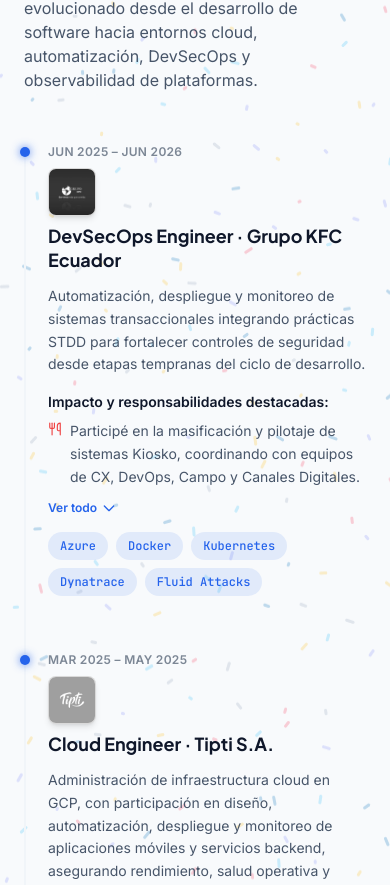
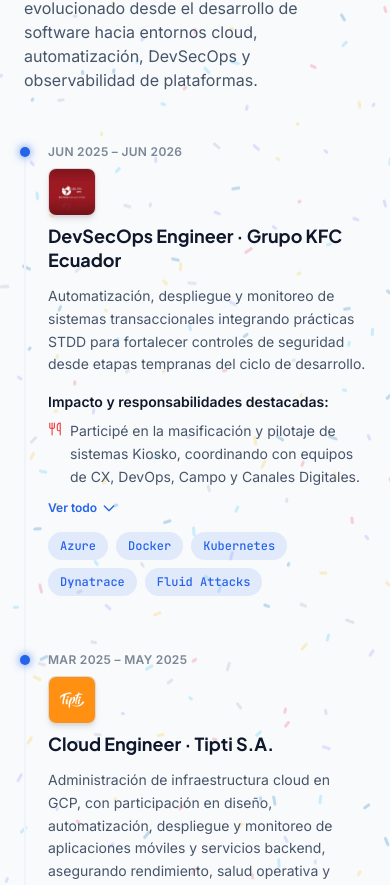
Before and after one commit to Parterdev/landing-page-portfolio, a React (Vite) app: page / in a window 390 px wide. Shown: the part 3049-3934 px from the top of the page. Built offline with nearby package versions, Linux system fonts and the light colour scheme.

Commit message:
fix: adjust mobile ux for company logos to be in full color by default

```diff
--- a/src/components/Education.tsx
+++ b/src/components/Education.tsx
@@ -37,7 +37,7 @@
                           <img
                             src={item.image}
                             alt={item.institution}
-                            className="w-full h-full object-contain grayscale opacity-80 group-hover:grayscale-0 group-hover:opacity-100 transition-all duration-300"
+                            className="w-full h-full object-contain grayscale-0 opacity-100 md:grayscale md:opacity-80 md:group-hover:grayscale-0 md:group-hover:opacity-100 transition-all duration-300"
                           />
                         ) : (
                           <GraduationCap className="text-brand-accent/50" />
--- a/src/components/Experience.tsx
+++ b/src/components/Experience.tsx
@@ -109,7 +109,7 @@
                   <img
                     src={exp.image}
                     alt={exp.company}
-                    className="w-12 h-12 md:w-16 md:h-16 rounded-lg object-cover bg-white border border-brand-slate/20 shadow-md grayscale hover:grayscale-0 transition-all duration-300"
+                    className="w-12 h-12 md:w-16 md:h-16 rounded-lg object-cover bg-white border border-brand-slate/20 shadow-md grayscale-0 md:grayscale md:group-hover:grayscale-0 transition-all duration-300"
                   />
                 </div>
               )}
```
